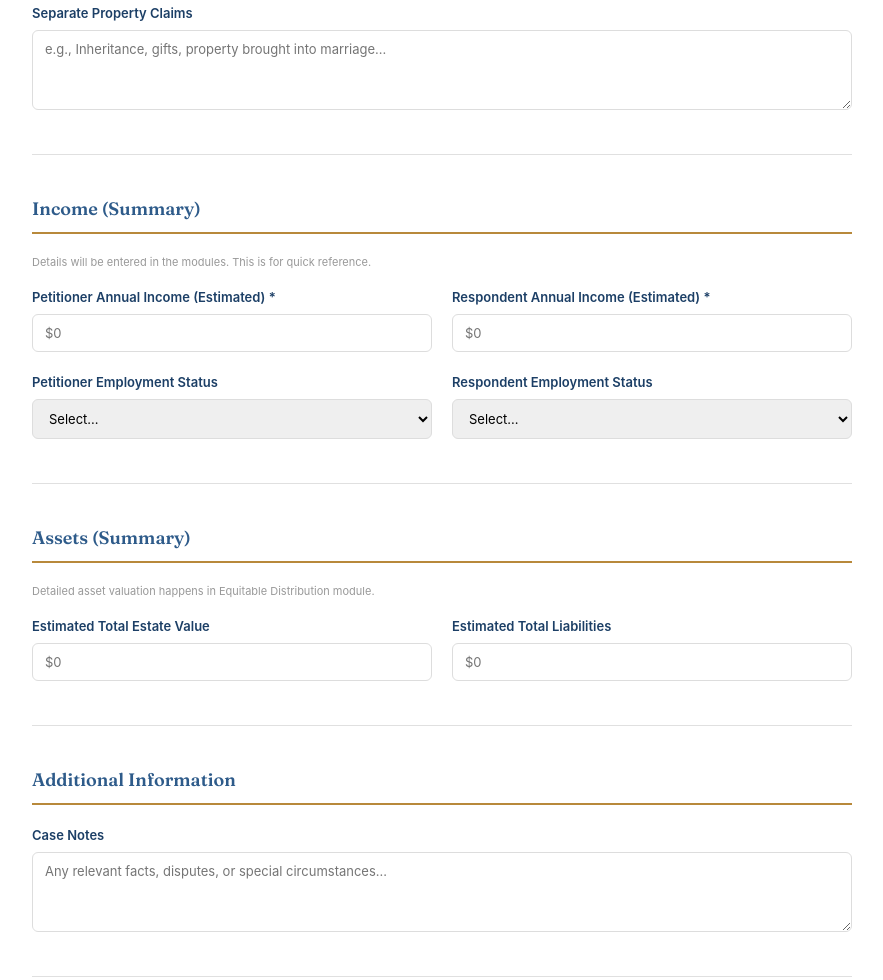
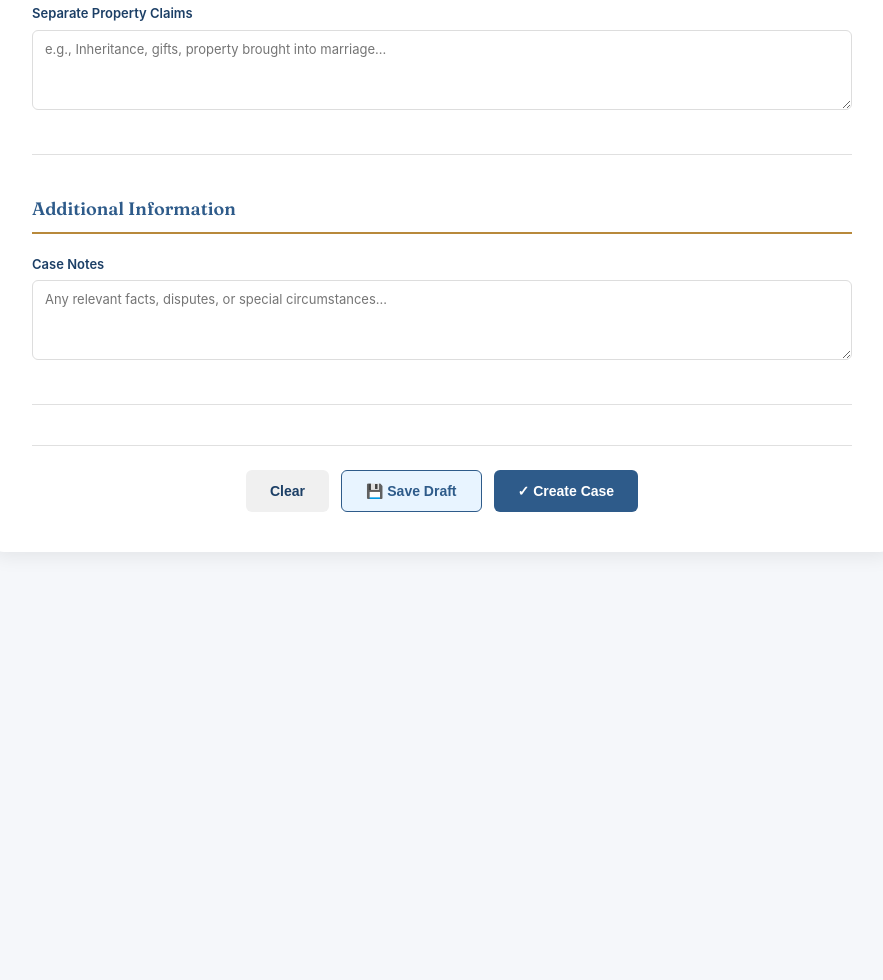
Before and after one commit to Tmattox12/veritaslegalintel, a website: page case-intake.html in a window 1280 px wide. Shown: the part 2436-3416 px from the top of the page, without its empty margins (198-1081 px from the left). After the commit the page ends 3008 px from the top, so only its background shows below. Drawn offline with Linux system fonts and the light colour scheme.

Commit message:
Remove Income and Assets sections, enable case updates with smart button

```diff
--- a/case-intake.html
+++ b/case-intake.html
@@ -479,65 +479,6 @@
           </div>
         </div>
 
-        <!-- Income Information -->
-        <div class="form-section">
-          <div class="section-title">Income (Summary)</div>
-          <div class="form-help" style="margin-bottom: 16px;">Details will be entered in the modules. This is for quick reference.</div>
-
-          <div class="form-row">
-            <div class="form-group">
-              <label for="petitionerIncome">Petitioner Annual Income (Estimated) *</label>
-              <input type="number" id="petitionerIncome" name="petitionerIncome" min="0" step="1" placeholder="$0" />
-            </div>
-            <div class="form-group">
-              <label for="respondentIncome">Respondent Annual Income (Estimated) *</label>
-              <input type="number" id="respondentIncome" name="respondentIncome" min="0" step="1" placeholder="$0" />
-            </div>
-          </div>
-
-          <div class="form-row">
-            <div class="form-group">
-              <label for="petitionerEmployment">Petitioner Employment Status</label>
-              <select id="petitionerEmployment" name="petitionerEmployment">
-                <option value="">Select...</option>
-                <option value="w2-employed">W-2 Employed</option>
-                <option value="self-employed">Self-Employed</option>
-                <option value="business-owner">Business Owner</option>
-                <option value="unemployed">Unemployed</option>
-                <option value="retired">Retired</option>
-              </select>
-            </div>
-            <div class="form-group">
-              <label for="respondentEmployment">Respondent Employment Status</label>
-              <select id="respondentEmployment" name="respondentEmployment">
-                <option value="">Select...</option>
-                <option value="w2-employed">W-2 Employed</option>
-                <option value="self-employed">Self-Employed</option>
-                <option value="business-owner">Business Owner</option>
-                <option value="unemployed">Unemployed</option>
-                <option value="retired">Retired</option>
-              </select>
-            </div>
-          </div>
-        </div>
-
-        <!-- Assets (Summary) -->
-        <div class="form-section">
-          <div class="section-title">Assets (Summary)</div>
-          <div class="form-help" style="margin-bottom: 16px;">Detailed asset valuation happens in Equitable Distribution module.</div>
-
-          <div class="form-row">
-            <div class="form-group">
-              <label for="estimatedEstate">Estimated Total Estate Value</label>
-              <input type="number" id="estimatedEstate" name="estimatedEstate" min="0" step="1" placeholder="$0" />
-            </div>
-            <div class="form-group">
-              <label for="estimatedDebt">Estimated Total Liabilities</label>
-              <input type="number" id="estimatedDebt" name="estimatedDebt" min="0" step="1" placeholder="$0" />
-            </div>
-          </div>
-        </div>
-
         <!-- Notes -->
         <div class="form-section">
           <div class="section-title">Additional Information</div>
--- a/case-intake.js
+++ b/case-intake.js
@@ -144,13 +144,6 @@ function saveDraft() {
     prenupDetails: formData.get('prenupDetailsText') || null,
     separatePropertyClaims: formData.get('separateProperty') || null,
 
-    petitionerAnnualIncome: parseFloat(formData.get('petitionerIncome')) || null,
-    respondentAnnualIncome: parseFloat(formData.get('respondentIncome')) || null,
-    petitionerEmploymentStatus: formData.get('petitionerEmployment') || null,
-    respondentEmploymentStatus: formData.get('respondentEmployment') || null,
-
-    estimatedEstateValue: parseFloat(formData.get('estimatedEstate')) || null,
-    estimatedLiabilities: parseFloat(formData.get('estimatedDebt')) || null,
 
     notes: formData.get('notes') || null,
     status: 'draft',
@@ -331,13 +324,6 @@ function loadDraft() {
     }
     document.getElementById('separateProperty').value = data.separatePropertyClaims || '';
 
-    document.getElementById('petitionerIncome').value = data.petitionerAnnualIncome || '';
-    document.getElementById('respondentIncome').value = data.respondentAnnualIncome || '';
-    document.getElementById('petitionerEmployment').value = data.petitionerEmploymentStatus || '';
-    document.getElementById('respondentEmployment').value = data.respondentEmploymentStatus || '';
-
-    document.getElementById('estimatedEstate').value = data.estimatedEstateValue || '';
-    document.getElementById('estimatedDebt').value = data.estimatedLiabilities || '';
 
     document.getElementById('notes').value = data.notes || '';
 
@@ -403,4 +389,11 @@ document.addEventListener('DOMContentLoaded', () => {
   if (typeof setupLogo === 'function') {
     setupLogo();
   }
+
+  // Check if updating existing case
+  const existingCase = localStorage.getItem('currentCase');
+  const submitBtn = document.querySelector('button[type="submit"]');
+  if (existingCase && submitBtn) {
+    submitBtn.innerHTML = '✎ Update Case';
+  }
 });
```
